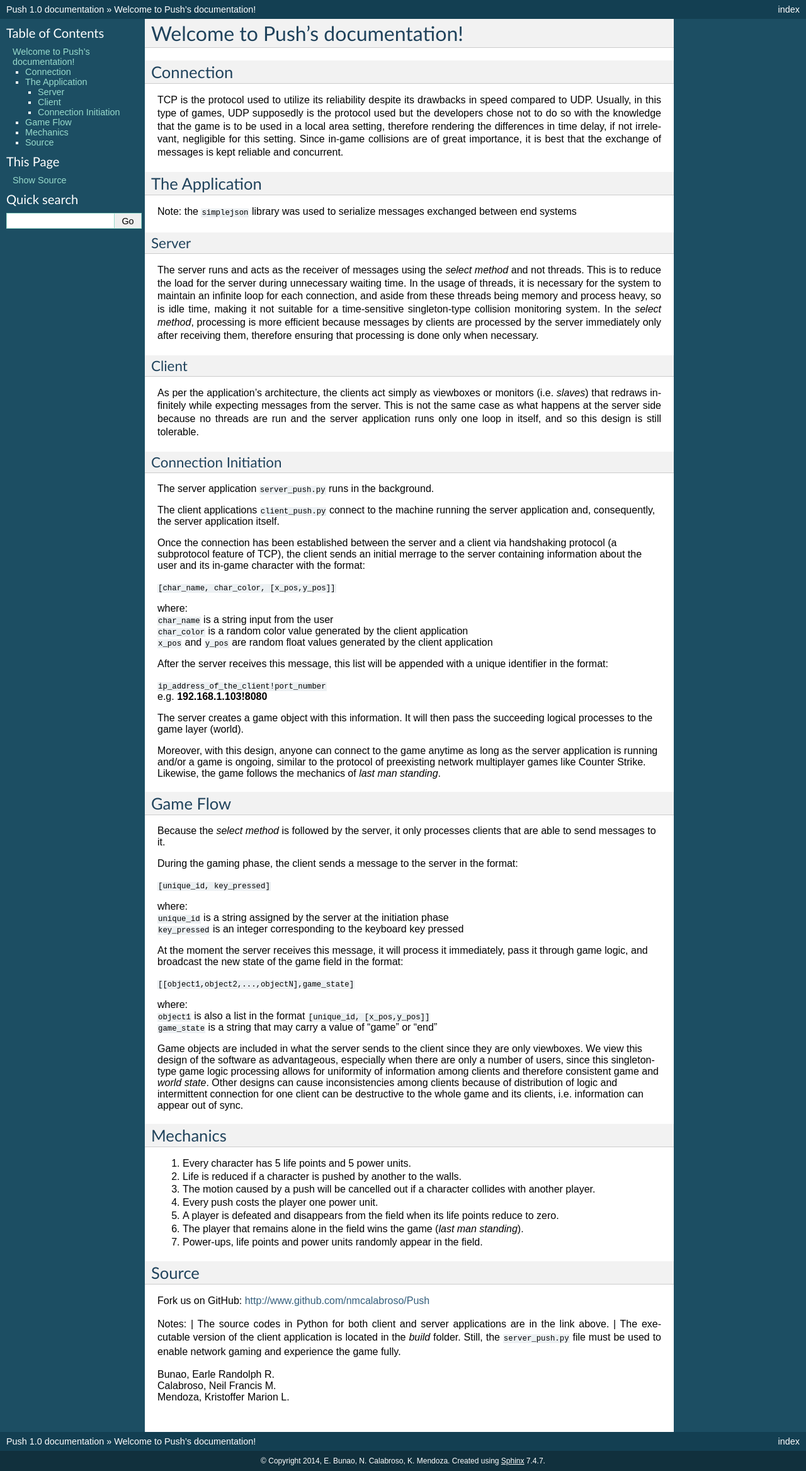
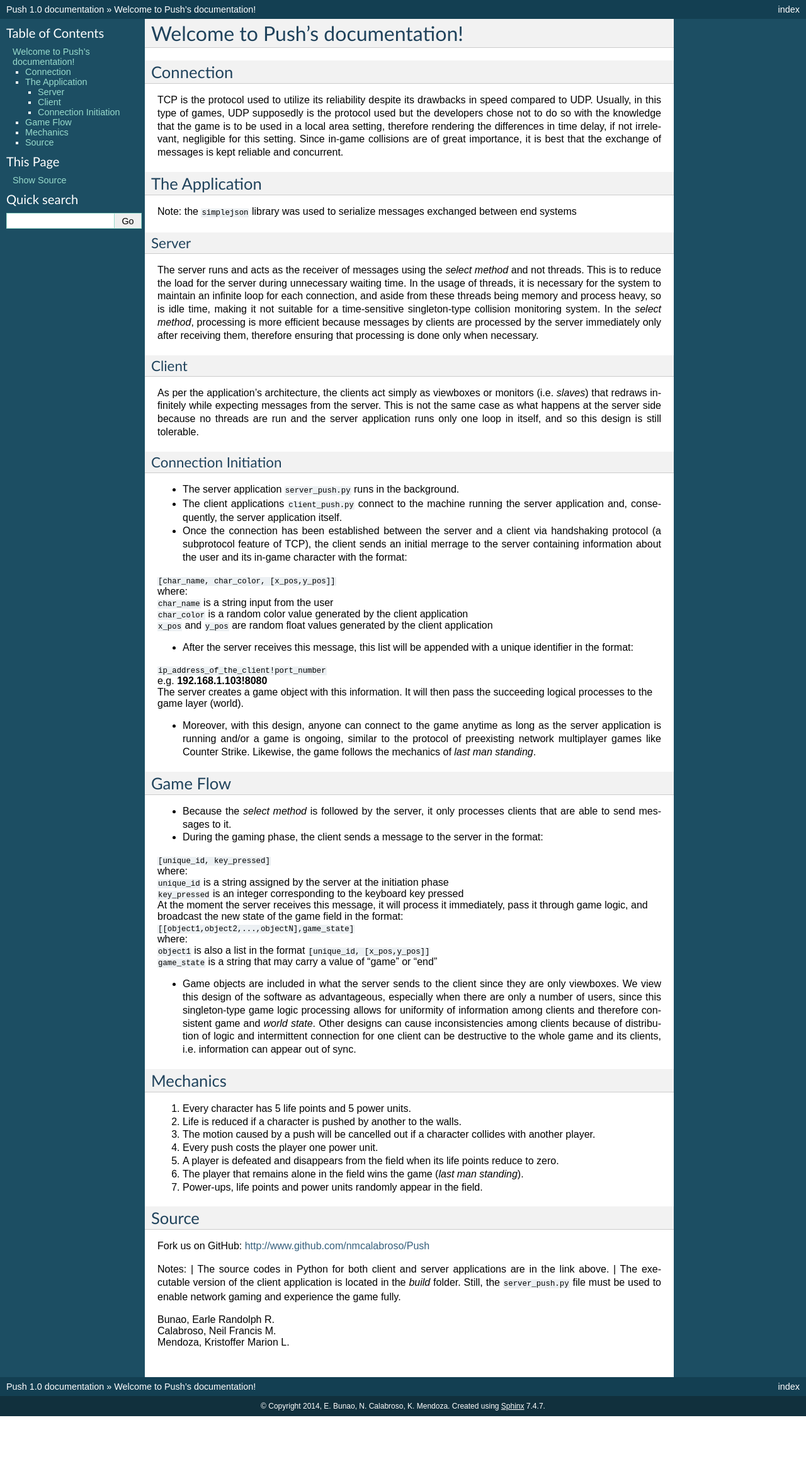
Before and after one commit to nmcalabroso/Push, a Sphinx documentation site: the page built from docs/source/index.rst, in a window 1280 px wide. Shown: the whole page at 63% size. Built offline with Sphinx 7.4.7, drawn with Linux system fonts in a browser that asks for light colours; after the commit the page ends 2248 px from its top, so only the background shows below that.

```diff
--- a/docs/source/index.rst
+++ b/docs/source/index.rst
@@ -25,49 +25,35 @@ As per the application's architecture, the clients act simply as viewboxes or mo
 
 Connection Initiation
 ---------------------------------
-| The server application ``server_push.py`` runs in the background.
-
-| The client applications ``client_push.py`` connect to the machine running the server application and, consequently, the server application itself.
-
-| Once the connection has been established between the server and a client via handshaking protocol (a subprotocol feature of TCP), the client sends an initial merrage to the server containing information about the user and its in-game character with the format:
-
+* The server application ``server_push.py`` runs in the background.
+* The client applications ``client_push.py`` connect to the machine running the server application and, consequently, the server application itself.
+* Once the connection has been established between the server and a client via handshaking protocol (a subprotocol feature of TCP), the client sends an initial merrage to the server containing information about the user and its in-game character with the format:
 | ``[char_name, char_color, [x_pos,y_pos]]``
-
 | where:
 | ``char_name`` is a string input from the user
 | ``char_color`` is a random color value generated by the client application
 | ``x_pos`` and ``y_pos`` are random float values generated by the client application
-
-| After the server receives this message, this list will be appended with a unique identifier in the format:
-
+* After the server receives this message, this list will be appended with a unique identifier in the format:
 | ``ip_address_of_the_client!port_number``
 | e.g. **192.168.1.103!8080**
-
 | The server creates a game object with this information. It will then pass the succeeding logical processes to the game layer (world).
-
-| Moreover, with this design, anyone can connect to the game anytime as long as the server application is running and/or a game is ongoing, similar to the protocol of preexisting network multiplayer games like Counter Strike. Likewise, the game follows the mechanics of *last man standing*.
+* Moreover, with this design, anyone can connect to the game anytime as long as the server application is running and/or a game is ongoing, similar to the protocol of preexisting network multiplayer games like Counter Strike. Likewise, the game follows the mechanics of *last man standing*.
 
 Game Flow
 =================================
-| Because the *select method* is followed by the server, it only processes clients that are able to send messages to it.
+* Because the *select method* is followed by the server, it only processes clients that are able to send messages to it.
 
-| During the gaming phase, the client sends a message to the server in the format:
-
+* During the gaming phase, the client sends a message to the server in the format:
 | ``[unique_id, key_pressed]``
-
 | where:
 | ``unique_id`` is a string assigned by the server at the initiation phase
 | ``key_pressed`` is an integer corresponding to the keyboard key pressed
-
 | At the moment the server receives this message, it will process it immediately, pass it through game logic, and broadcast the new state of the game field in the format:
-
 | ``[[object1,object2,...,objectN],game_state]``
-
 | where:
 | ``object1`` is also a list in the format ``[unique_id, [x_pos,y_pos]]``
 | ``game_state`` is a string that may carry a value of "game" or "end"
-
-| Game objects are included in what the server sends to the client since they are only viewboxes. We view this design of the software as advantageous, especially when there are only a number of users, since this singleton-type game logic processing allows for uniformity of information among clients and therefore consistent game and *world state*. Other designs can cause inconsistencies among clients because of distribution of logic and intermittent connection for one client can be destructive to the whole game and its clients, i.e. information can appear out of sync.
+* Game objects are included in what the server sends to the client since they are only viewboxes. We view this design of the software as advantageous, especially when there are only a number of users, since this singleton-type game logic processing allows for uniformity of information among clients and therefore consistent game and *world state*. Other designs can cause inconsistencies among clients because of distribution of logic and intermittent connection for one client can be destructive to the whole game and its clients, i.e. information can appear out of sync.
 
 Mechanics
 =================================
```
